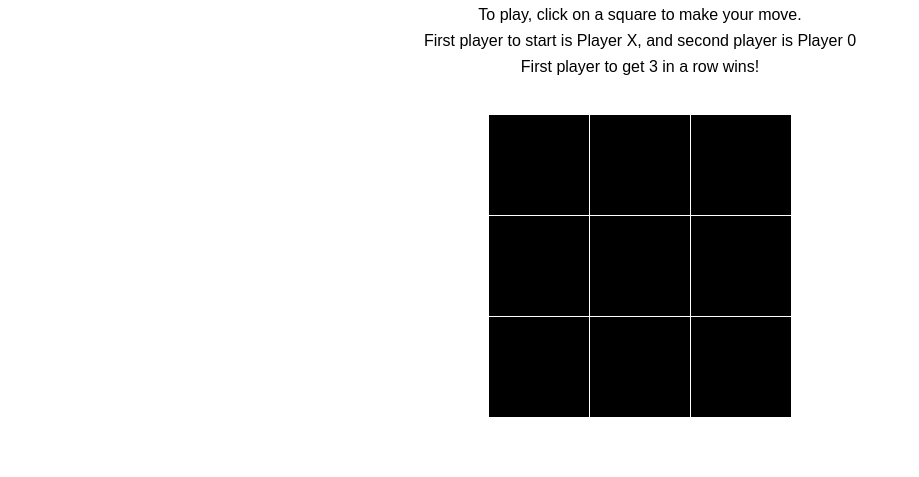
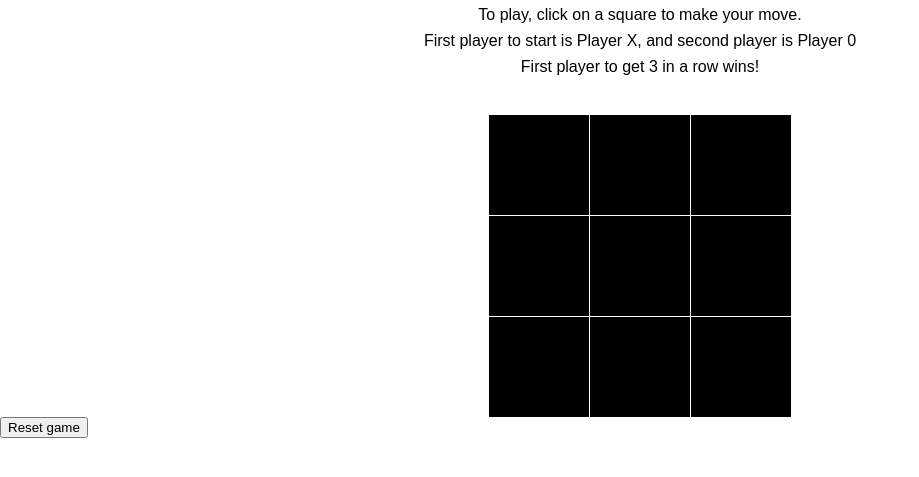
Before and after one commit to curm90/Toy-Projects, a plain HTML site: page index.html in a window 1280 px wide. Shown: the part 63-540 px from the top of the page, without its empty margins (0-919 px from the left). Drawn offline with Linux system fonts and the light colour scheme.

Commit message:
add reset game button

```diff
--- a/index.html
+++ b/index.html
@@ -7,7 +7,7 @@
     <title>Tic Tac Toe</title>
   </head>
   <body>
-    <main>
+    <main class="main">
       <div class="game-info">
         <h1 class="game-title">Tic Tac Toe</h1>
         <p>To play, click on a square to make your move.</p>
@@ -32,6 +32,9 @@
           <div class="cell" id="cell-9"></div>
         </div>
       </section>
+      <p class="message"></p>
+
+      <button class="reset-button" onclick="restartGame()">Reset game</button>
     </main>
     <script src="index.js"></script>
   </body>
```
